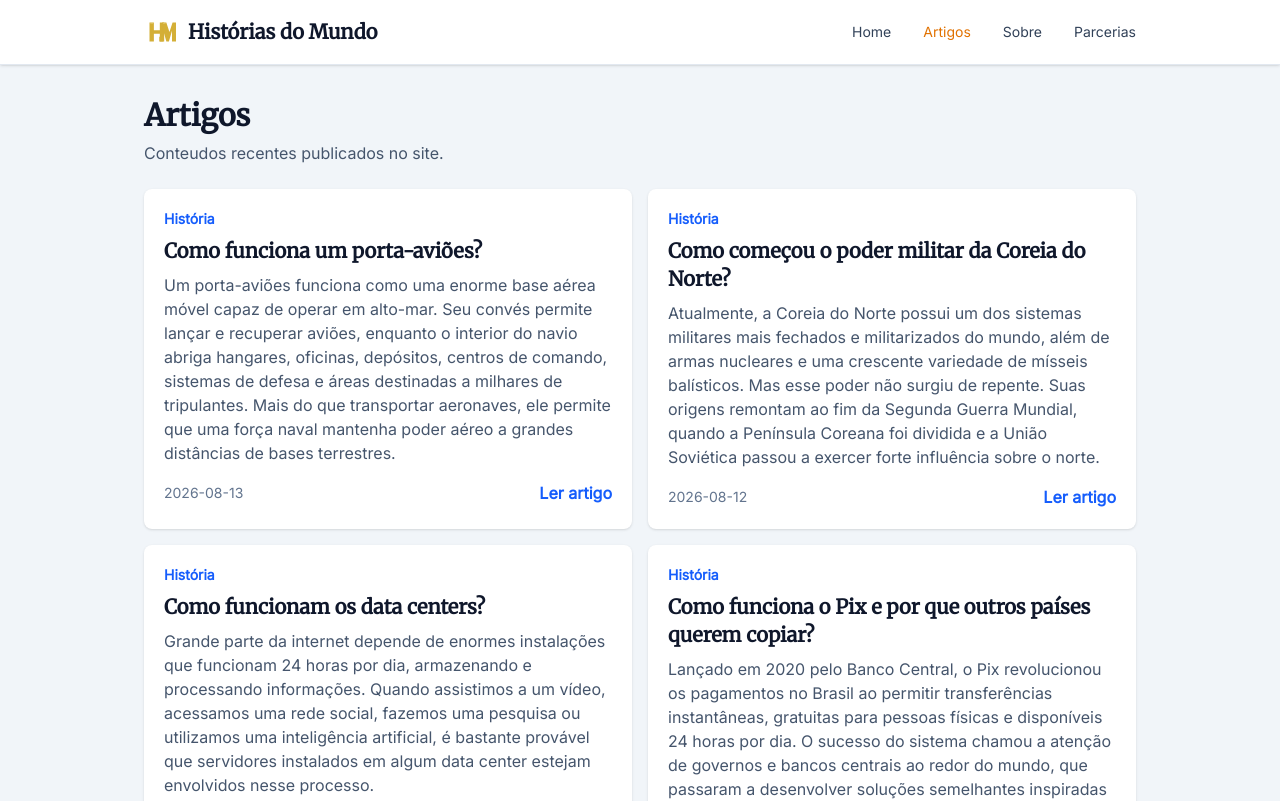
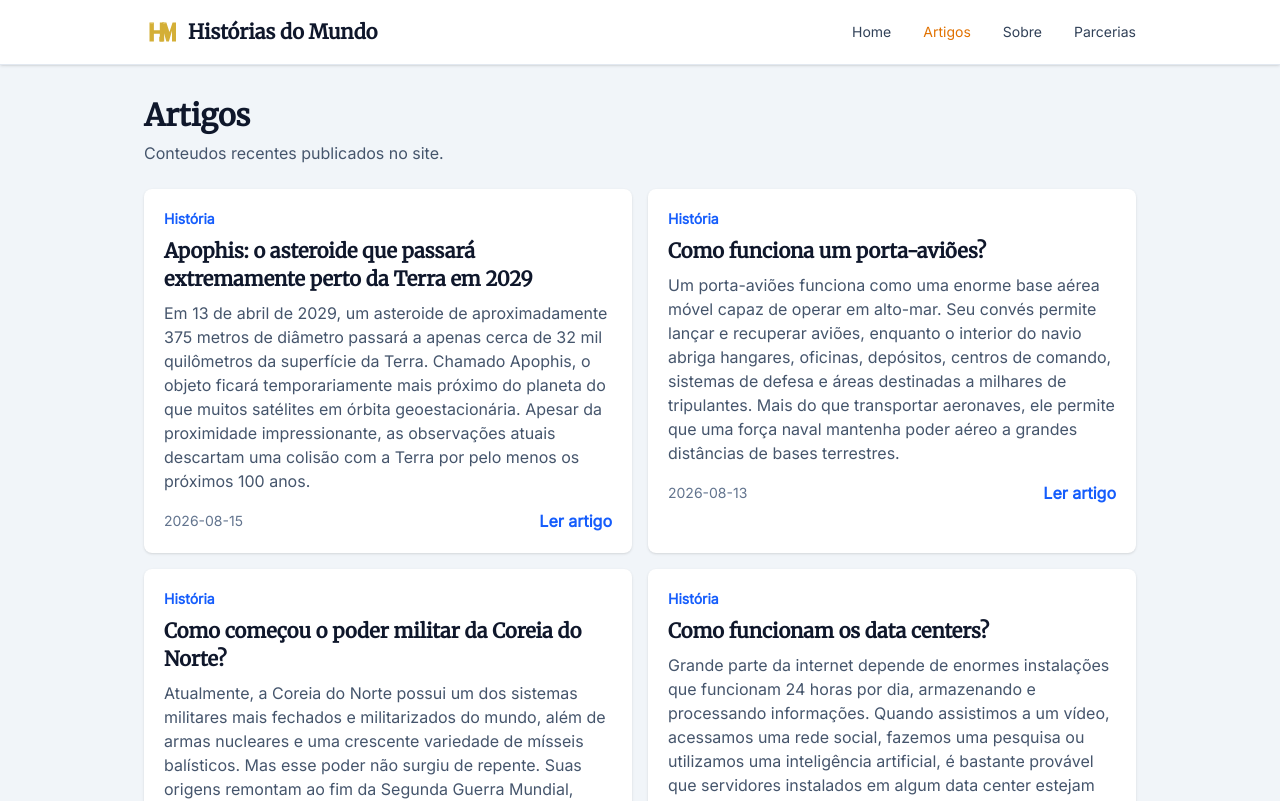
Before and after one commit to jordanlp19/Hist-rias-do-mundo, a React (Vite) app in the folder frontend/: page /artigos in a window 1280 px wide. Shown: the top 801 px of the page. Built offline with nearby package versions, Linux system fonts and the light colour scheme; what tailwind-animations would draw is missing.

Commit message:
Novo artigo Apophis

```diff
--- a/frontend/src/data/articles.js
+++ b/frontend/src/data/articles.js
@@ -18,6 +18,7 @@ import pixImage from "../assets/articles/pix_ilustracao.webp";
 import datacenterImage from "../assets/articles/data_center.webp";
 import coreiamilImage from "../assets/articles/coreia_do_norte_poder_militar.webp";
 import portaaviImage from "../assets/articles/porta_avioes.webp";
+import apophisiImage from "../assets/articles/apophis.webp";
 
 const articles = [
   {
@@ -1411,6 +1412,88 @@ Naval History and Heritage Command - Aircraft Carriers, informações histórica
 
 U.S. Naval Air Forces - Carrier Air Wings, informações sobre composição e funções das aeronaves embarcadas.`,
   },
+
+  {
+    id: 22,
+    title:
+      "Apophis: o asteroide que passará extremamente perto da Terra em 2029",
+    slug: "Asteroide Apophis",
+    description:
+      "Em 13 de abril de 2029, um asteroide de aproximadamente 375 metros de diâmetro passará a apenas cerca de 32 mil quilômetros da superfície da Terra. Chamado Apophis, o objeto ficará temporariamente mais próximo do planeta do que muitos satélites em órbita geoestacionária. Apesar da proximidade impressionante, as observações atuais descartam uma colisão com a Terra por pelo menos os próximos 100 anos.",
+    category: "História",
+    image: apophisiImage,
+    date: "2026-08-15",
+    author: "Jordan Lopes",
+    content: `O que é o Apophis?
+
+Oficialmente denominado 99942 Apophis, o asteroide foi descoberto em 19 de junho de 2004 por Roy Tucker, David Tholen e Fabrizio Bernardi, durante observações realizadas no Observatório Nacional de Kitt Peak, nos Estados Unidos.
+
+Com aproximadamente 375 metros de diâmetro, Apophis pertence ao grupo dos asteroides próximos da Terra. Seu nome foi inspirado em Apep, ou Apófis, divindade da mitologia egípcia associada ao caos e à destruição.
+
+Pouco depois de sua descoberta, cálculos preliminares chamaram a atenção dos astrônomos. Em determinado momento, a probabilidade estimada de impacto com a Terra em 2029 chegou a aproximadamente 2,7%, fazendo do Apophis um dos asteroides mais preocupantes já acompanhados pelos sistemas de defesa planetária.
+
+O perigo foi descartado
+
+À medida que novas observações foram realizadas, os cientistas conseguiram determinar sua órbita com muito mais precisão.
+
+Primeiro foi descartada uma colisão em 2029 e, posteriormente, em 2036. Durante alguns anos ainda permaneceu uma pequena possibilidade de impacto em 2068.
+
+Isso mudou em 2021, quando observações por radar realizadas utilizando o complexo Goldstone, da NASA, e o Green Bank Observatory permitiram refinar novamente sua trajetória. Os novos cálculos descartaram qualquer possibilidade conhecida de impacto com a Terra durante pelo menos os próximos 100 anos.
+
+Atualmente, a Agência Espacial Europeia não mantém o Apophis em sua lista de risco.
+
+A aproximação de 2029
+
+Apesar de não representar uma ameaça conhecida, o encontro de 2029 será extraordinário.
+
+Em 13 de abril daquele ano, Apophis passará aproximadamente 32 mil quilômetros acima da superfície terrestre, cerca de um décimo da distância entre a Terra e a Lua e abaixo da altitude utilizada por muitos satélites geoestacionários.
+
+A passagem será tão próxima que o asteroide poderá atingir brilho suficiente para ser observado a olho nu em regiões da Europa, África e Ásia. A ESA estima que até cerca de dois bilhões de pessoas estarão em regiões onde o fenômeno poderá ser observado.
+
+Segundo estimativas apresentadas pela agência europeia, a passagem de um objeto desse tamanho tão próximo da Terra é um fenômeno que ocorre aproximadamente uma vez a cada 5 mil a 10 mil anos.
+
+A Terra poderá modificar o asteroide
+
+Um dos aspectos mais interessantes da aproximação será o efeito da gravidade terrestre sobre o próprio Apophis.
+
+Durante a passagem, as forças gravitacionais da Terra modificarão significativamente sua trajetória ao redor do Sol e poderão alterar sua rotação. As chamadas forças de maré também poderão comprimir e esticar ligeiramente o asteroide, provocando tremores, deslocamentos de rochas ou pequenos deslizamentos em sua superfície.
+
+Para os cientistas, será uma oportunidade extremamente rara de observar como um grande asteroide reage ao passar pelo campo gravitacional de um planeta.
+
+Missões espaciais acompanharão o encontro
+
+A aproximação despertou o interesse de diversas agências espaciais.
+
+A NASA pretende utilizar a sonda OSIRIS-APEX, anteriormente conhecida como OSIRIS-REx, para estudar Apophis depois de sua passagem pela Terra. A espaçonave deverá se encontrar com o asteroide em junho de 2029 e analisar as possíveis mudanças provocadas pelo encontro com nosso planeta.
+
+A Agência Espacial Europeia também prepara a missão Ramses. Em junho de 2026, a ESA anunciou que a construção da estrutura da espaçonave já havia começado. O objetivo é lançá-la em 2028 para que consiga chegar ao Apophis antes da aproximação e acompanhar o asteroide durante sua passagem pela Terra.
+
+A missão contará ainda com participação da agência espacial japonesa JAXA. Entre os experimentos planejados está o pequeno CubeSat Don Quijote, projetado para operar diretamente sobre a superfície do Apophis e registrar os efeitos da gravidade terrestre durante o encontro.
+
+Uma oportunidade para a defesa planetária
+
+Apophis passou de um dos asteroides mais temidos do início dos anos 2000 para um dos maiores laboratórios naturais da defesa planetária moderna.
+
+A aproximação de 2029 permitirá observar com enorme precisão como a gravidade terrestre modifica a trajetória, a rotação e possivelmente até a superfície de um asteroide.
+
+Essas informações poderão ser importantes no futuro caso a humanidade descubra um objeto semelhante realmente em rota de colisão com a Terra.
+
+Por enquanto, porém, Apophis não é uma ameaça. Em vez de um possível desastre, sua passagem em 2029 deverá se transformar em um dos eventos astronômicos mais importantes e observados das próximas décadas.
+
+Fontes:
+
+NASA - Informações oficiais sobre o asteroide Apophis, sua descoberta, características e aproximação prevista para 2029.
+
+NASA - Página oficial da missão OSIRIS-APEX, que estudará o Apophis após sua passagem pela Terra.
+
+ESA - Informações sobre o Apophis, histórico de risco e efeitos previstos durante a aproximação de 2029.
+
+ESA - Missão Ramses e estudos planejados para acompanhar a passagem do asteroide.
+
+ESA - Atualização de junho de 2026 sobre o início da construção da espaçonave Ramses.
+
+ESA NEO Coordination Centre - Dados orbitais atualizados do 99942 Apophis e situação atual na lista de risco.`,
+  },
 ];
 
 export default articles;
```
Also changed, not shown: frontend/src/assets/articles/apophis.webp (added).
